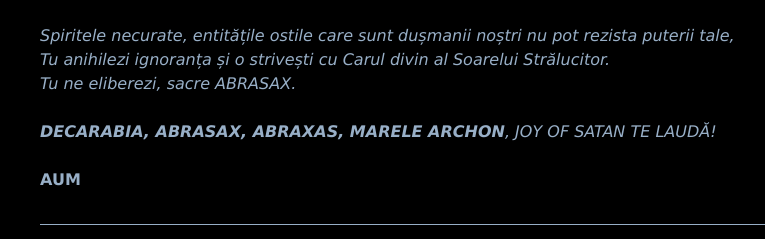
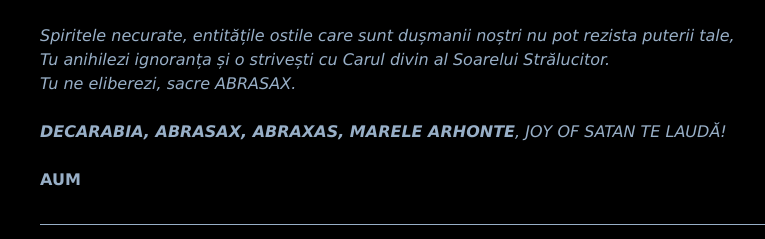
Before and after one commit to ritualuri-interactive-bls/Ritualul-Puterii-lui-Abrasax, a plain HTML site: page index.html in a window 1280 px wide. Shown: the part 2650-2889 px from the top of the page, 88-853 px from the left. Drawn offline with Linux system fonts and the light colour scheme.

Commit message:
Update index.html

```diff
--- a/index.html
+++ b/index.html
@@ -76,7 +76,7 @@ table { font-size: 12pt; }
 <p><b>apoi spune O DAT&#258;:</b></p>
 <p>Noi &#238;&#539;i aducem litanii,<br>Noi, satani&#537;tii spirituali, &#238;&#539;i aducem un omagiu<br><span style="font-size: 12pt;">Noi suntem printre primitorii celor mai mari binecuv&#226;nt&#259;ri ale tale.</span></p><div>Apoi vibreaz&#259; <b>de 20 de ori &#8222;SATANAS AENAOS&#8221;</b> &#537;i apoi <b>&#8222;ABRASAX&#8221; de 20 de ori</b>,</div><div>&#537;i spune cele de mai jos de 3 ori dup&#259; ce ai terminat de vibrat:</div>
 <p><b>AUM</b></p>
-<div><i>Fie ca tu s&#259; ai grij&#259; de familia noastr&#259; spiritual&#259; satanist&#259; &#238;n momentele de nevoie,</i></div><div><i>Mare este puterea ta, regalitatea ta &#537;i controlul t&#259;u.</i></div><div><i><br></i></div><div><i>C&#226;nd numele t&#259;u este rostit, ABRASAX, Mare Zeu,</i></div><div><i>du&#537;manii Adev&#259;rului fug &#238;ngrozi&#539;i.</i></div><div><i><br></i></div><div><i>Spiritele necurate, entit&#259;&#539;ile ostile care sunt du&#537;manii no&#537;tri nu pot rezista puterii tale,</i></div><div><i>Tu anihilezi ignoran&#539;a &#537;i o strive&#537;ti cu Carul divin al Soarelui Str&#259;lucitor.</i></div><div><i>Tu ne eliberezi, sacre ABRASAX.</i></div><i><br><b>DECARABIA, ABRASAX, ABRAXAS, MARELE ARCHON</b>, JOY OF SATAN TE LAUD&#258;!</i><br><br><b>AUM</b><br><br>
+<div><i>Fie ca tu s&#259; ai grij&#259; de familia noastr&#259; spiritual&#259; satanist&#259; &#238;n momentele de nevoie,</i></div><div><i>Mare este puterea ta, regalitatea ta &#537;i controlul t&#259;u.</i></div><div><i><br></i></div><div><i>C&#226;nd numele t&#259;u este rostit, ABRASAX, Mare Zeu,</i></div><div><i>du&#537;manii Adev&#259;rului fug &#238;ngrozi&#539;i.</i></div><div><i><br></i></div><div><i>Spiritele necurate, entit&#259;&#539;ile ostile care sunt du&#537;manii no&#537;tri nu pot rezista puterii tale,</i></div><div><i>Tu anihilezi ignoran&#539;a &#537;i o strive&#537;ti cu Carul divin al Soarelui Str&#259;lucitor.</i></div><div><i>Tu ne eliberezi, sacre ABRASAX.</i></div><i><br><b>DECARABIA, ABRASAX, ABRAXAS, MARELE ARHONTE</b>, JOY OF SATAN TE LAUD&#258;!</i><br><br><b>AUM</b><br><br>
 <hr>
 <p><b><br>Observa&#539;ii pentru ritual:<br>&#2360;&#2340;&#2381; = SAT, real, adev&#259;r, adev&#259;rat &#238;n Sanskrit&#259;</b></p>
 <p><a href="https://www.joyofsatan.org/www.angelfire.com/empire/serpentis666/Odin.html">Pronun&#539;ia Runelor</a></p>
```
